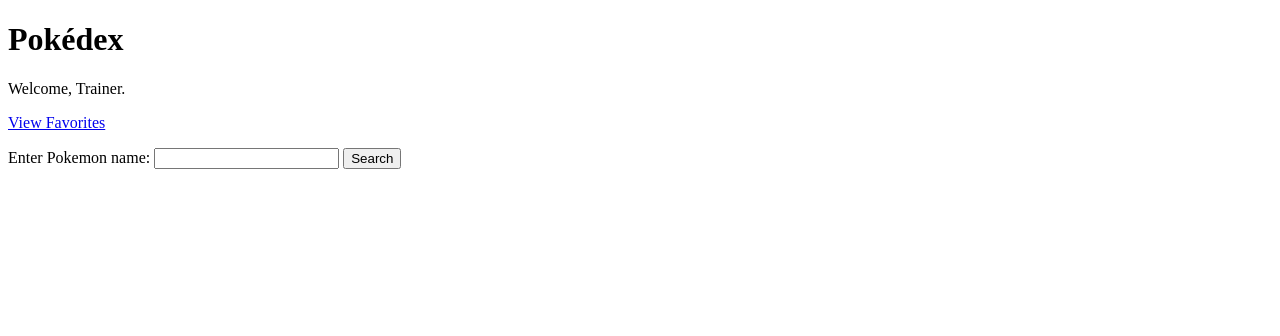
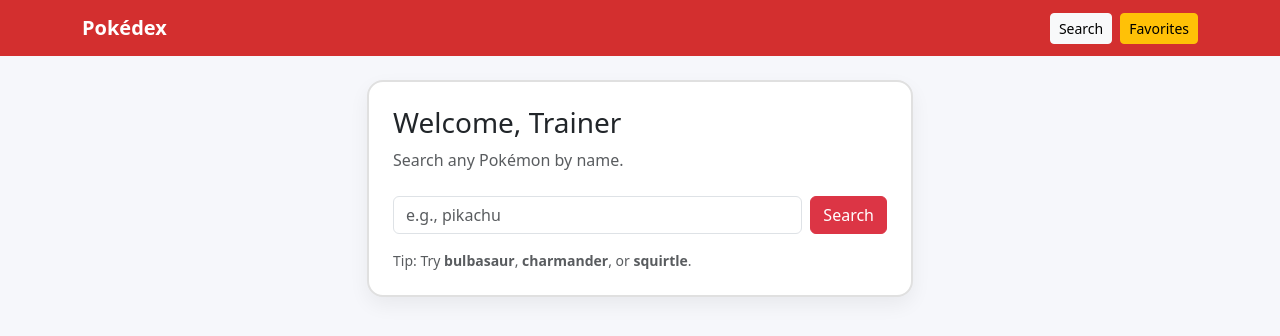
Before and after one commit to akonisanchez/pokedex, a Flask app: page / in a window 1280 px wide. Shown: the top 336 px of the page. Run offline with Flask 3, Linux system fonts and the light colour scheme.

Commit message:
Add Bootstrap styling and shared layout

```diff
--- /dev/null
+++ b/static/style.css
@@ -0,0 +1,24 @@
+/* Pokédex-inspo*/
+body {
+  background: #f6f7fb;
+}
+
+.pokedex-nav {
+  background: #d32f2f; /* Pokédex red */
+}
+
+.pokedex-card {
+  border: 2px solid #e0e0e0;
+  border-radius: 16px;
+  box-shadow: 0 8px 20px rgba(0,0,0,0.06);
+}
+
+.sprite {
+  width: 160px;
+  height: 160px;
+  image-rendering: pixelated;
+}
+
+.badge-type {
+  font-size: 0.9rem;
+}
--- /dev/null
+++ b/templates/base.html
@@ -0,0 +1,38 @@
+<!doctype html>
+<html lang="en">
+  <head>
+    <meta charset="utf-8" />
+    <meta name="viewport" content="width=device-width, initial-scale=1" />
+    <title>{% block title %}Pokédex{% endblock %}</title>
+
+    <!-- Bootstrap CSS (CDN) -->
+    <link
+      href="https://cdn.jsdelivr.net/npm/bootstrap@5.3.3/dist/css/bootstrap.min.css"
+      rel="stylesheet"
+    >
+
+    <!-- Custom CSS -->
+    <link rel="stylesheet" href="{{ url_for('static', filename='style.css') }}">
+  </head>
+
+  <body>
+    <!-- Top navigation -->
+    <nav class="navbar navbar-expand-lg navbar-dark pokedex-nav">
+      <div class="container">
+        <a class="navbar-brand fw-bold" href="/">Pokédex</a>
+
+        <div class="d-flex gap-2">
+          <a class="btn btn-light btn-sm" href="/">Search</a>
+          <a class="btn btn-warning btn-sm" href="/favorites">Favorites</a>
+        </div>
+      </div>
+    </nav>
+
+    <main class="container my-4">
+      {% block content %}{% endblock %}
+    </main>
+
+    <!-- Bootstrap JS bundle -->
+    <script src="https://cdn.jsdelivr.net/npm/bootstrap@5.3.3/dist/js/bootstrap.bundle.min.js"></script>
+  </body>
+</html>
--- a/templates/index.html
+++ b/templates/index.html
@@ -1,21 +1,30 @@
-<!doctype html>
-<html>
-  <head>
-    <meta charset="utf-8" />
-    <title>Pokédex</title>
-  </head>
+{% extends "base.html" %}
 
-  <body>
-    <h1>Pokédex</h1>
-    <p>Welcome, Trainer.</p>
+{% block title %}Pokédex{% endblock %}
 
-    <p><a href="/favorites">View Favorites</a></p>
+{% block content %}
+  <div class="row justify-content-center">
+    <div class="col-md-8 col-lg-6">
+      <div class="card pokedex-card p-4">
+        <h1 class="h3 mb-2">Welcome, Trainer</h1>
+        <p class="text-muted mb-4">Search any Pokémon by name.</p>
 
-    <form action="/pokemon" method="get">
-      <label for ="name">Enter Pokemon name:</label>
-      <input type="text" id="name" name="name" required>
-      <button type="submit">Search</button>
-    </form>
+        <form action="/pokemon" method="get" class="d-flex gap-2">
+          <input
+            type="text"
+            class="form-control"
+            id="name"
+            name="name"
+            placeholder="e.g., pikachu"
+            required
+          >
+          <button type="submit" class="btn btn-danger">Search</button>
+        </form>
 
-  </body>
-</html>
+        <p class="mt-3 mb-0 small text-muted">
+          Tip: Try <strong>bulbasaur</strong>, <strong>charmander</strong>, or <strong>squirtle</strong>.
+        </p>
+      </div>
+    </div>
+  </div>
+{% endblock %}
```
Also changed, not shown: templates/favorites.html (+17 -20 lines), templates/pokemon.html (+42 -43 lines).
